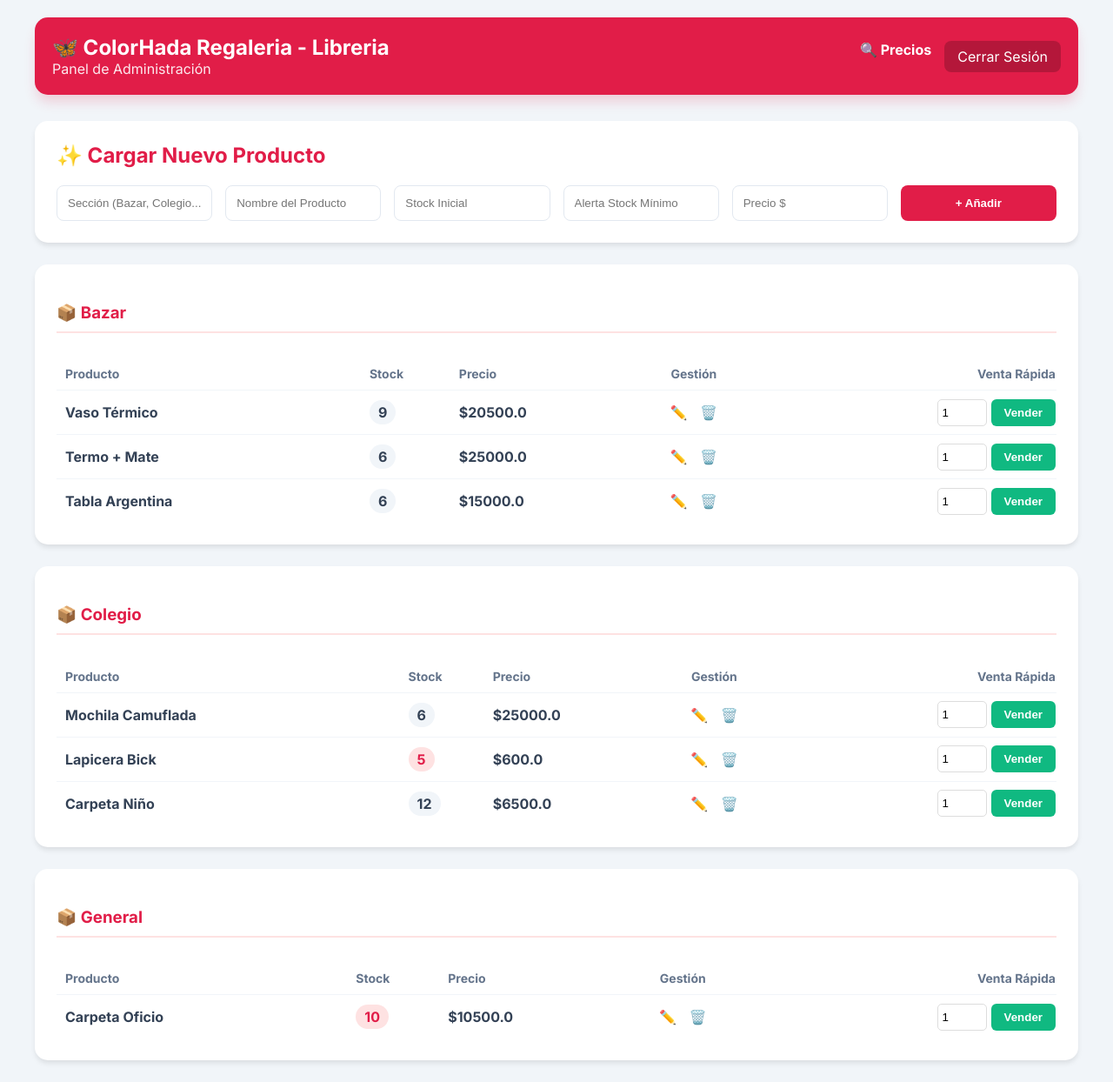
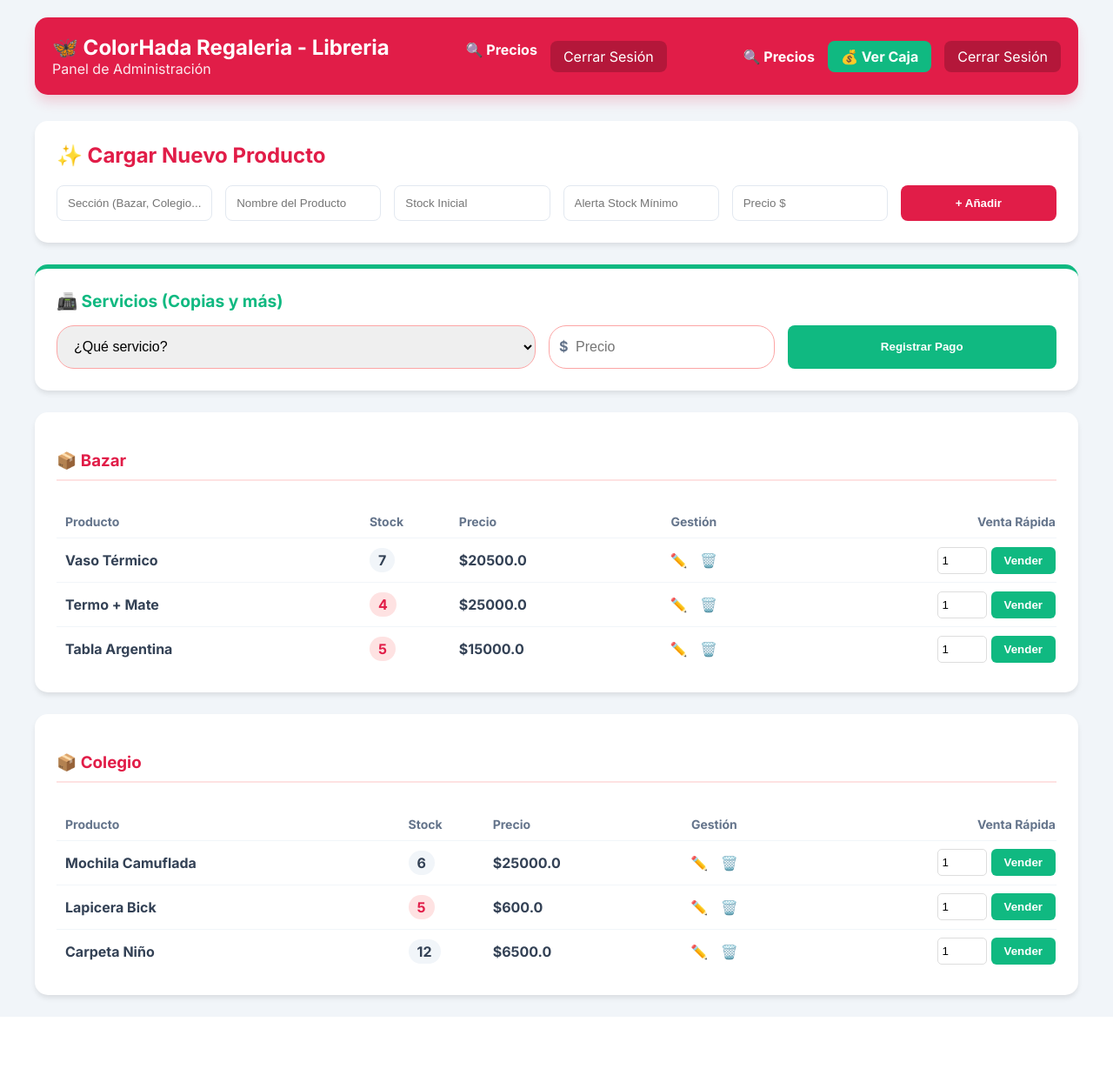
Before and after one commit to bianprincipidev-ops/Sistema_Libreria, a Flask app: page / in a window 1280 px wide. Shown: the whole page at 87% size. After the commit the page ends 1169 px from the top, so only its background shows below. Run offline with Flask 3, Linux system fonts and the light colour scheme; a user stored in the database is signed in; data comes from the database, SQL or seed files in the repository.

Commit message:
corregido historial de caja, subtotales y tabla de ventas

```diff
--- a/main.py
+++ b/main.py
@@ -23,6 +23,39 @@ def conectar():
     conn = sqlite3.connect('libreria.db')
     conn.row_factory = sqlite3.Row
     return conn
+
+# -- INICIALIZACION DE BASE DE DATOS --
+def inicializar_db():
+    conn = conectar()
+    # Tabla de servicios (Corregido TIMESTAMP)
+    conn.execute('''
+                 CREATE TABLE IF NOT EXISTS servicios (
+                    id INTEGER PRIMARY KEY AUTOINCREMENT,
+                    tipo TEXT NOT NULL,
+                    monto REAL NOT NULL,
+                    fecha TIMESTAMP DEFAULT CURRENT_TIMESTAMP
+                )
+            ''')
+
+    # Tabla de ventas (Aseguramos que se cree aquí también)
+    conn.execute('''
+                 CREATE TABLE IF NOT EXISTS ventas (
+                    id INTEGER PRIMARY KEY AUTOINCREMENT,
+                    producto_nombre TEXT NOT NULL,
+                    cantidad INTEGER NOT NULL,
+                    monto_total REAL NOT NULL,
+                    fecha TIMESTAMP DEFAULT CURRENT_TIMESTAMP
+                )
+            ''')
+
+    try:
+        conn.execute('ALTER TABLE productos ADD COLUMN stock_minimo INTEGER DEFAULT 5')
+    except:
+        pass  # La columna ya existe
+    conn.commit()
+    conn.close()
+
+inicializar_db()
 
 # --- RUTAS DE ACCESO ---
 
@@ -104,13 +137,34 @@ def vender():
 
     if p:
         if p['stock'] >= cant:
+            total_venta = p['precio'] * cant
+
             conn.execute('UPDATE productos SET stock = stock - ? WHERE id = ?', (cant, id_prod))
+            conn.execute('INSERT INTO ventas (producto_nombre, cantidad, monto_total) VALUES (?, ?, ?)',
+                         (p['nombre'], cant, total_venta))
+
             conn.commit()
             flash(f"✅ Venta exitosa: {p['nombre']} (x{cant})", "success")
         else:
-            flash(f"❌ Error: No hay stock suficiente de {p['nombre']}. Solo quedan {p['stock']}.", "danger")
+            flash(f"❌ Error: No hay stock suficiente de {p['nombre']}.", "danger")
 
     conn.close()
+    return redirect(url_for('index'))
+
+@app.route('/registrar_servicio', methods=['POST'])
+@login_required
+def registrar_servicio():
+    tipo = request.form.get('tipo_servicio')
+    try:
+        monto = float(request.form.get('monto'))
+        conn = conectar()
+        conn.execute('INSERT INTO servicios (tipo, monto) VALUES (?, ?)', (tipo, monto))
+        conn.commit()
+        conn.close()
+        flash(f"✅ Servicio '{tipo}' registrado por ${monto:.2f}", "success")
+    except:
+        flash("❌ Error al registrar el servicio. Verifique los datos ingresados.", "danger")
+
     return redirect(url_for('index'))
 
 @app.route('/editar/<int:id>', methods=['GET', 'POST'])
@@ -148,6 +202,22 @@ def buscar_precio():
 
     return render_template('buscar_precio.html', resultados=resultados, busqueda=busqueda)
 
+@app.route('/historial')
+@login_required
+def historial():
+    conn = conectar()
+    hoy = datetime.now().strftime('%Y-%m-%d')
+    # Buscamos ventas y servicios del día
+    ventas = conn.execute('SELECT * FROM ventas WHERE date(fecha) = ?', (hoy,)).fetchall()
+    servicios = conn.execute('SELECT * FROM servicios WHERE date(fecha) = ?', (hoy,)).fetchall()
+
+    total_v = sum(v['monto_total'] for v in ventas)
+    total_s = sum(s['monto'] for s in servicios)
+
+    conn.close()
+    return render_template('historial.html', ventas=ventas, servicios=servicios,
+                           total_v=total_v, total_s=total_s, total_dia=total_v+total_s, fecha=hoy)
+
 @app.route('/borrar/<int:id>')
 @login_required
 def borrar(id):
--- a/templates/index.html
+++ b/templates/index.html
@@ -91,6 +91,11 @@
             <a href="/buscar_precio" style="color:white; text-decoration:none; font-weight:bold;">🔍 Precios</a>
             <a href="/logout" style="background:rgba(0,0,0,0.2); padding:8px 15px; border-radius:8px; color:white; text-decoration:none;">Cerrar Sesión</a>
         </div>
+        <div style="display:flex; gap:15px; align-items: center;">
+            <a href="/buscar_precio" style="color:white; text-decoration:none; font-weight:bold;">🔍 Precios</a>
+            <a href="/historial" style="background:#10b981; padding:8px 15px; border-radius:8px; color:white; text-decoration:none; font-weight:bold;">💰 Ver Caja</a>
+            <a href="/logout" style="background:rgba(0,0,0,0.2); padding:8px 15px; border-radius:8px; color:white; text-decoration:none;">Cerrar Sesión</a>
+        </div>
     </header>
 
     <section class="card-hada">
@@ -102,6 +107,30 @@
             <input type="number" name="stock_minimo" placeholder="Alerta Stock Mínimo" required title="El sistema te avisará cuando el stock llegue a este número">
             <input type="number" step="0.01" name="precio" placeholder="Precio $" required>
             <button type="submit" style="background:var(--rojo-hada); color:white; border:none; border-radius:8px; font-weight:bold; cursor:pointer;">+ Añadir</button>
+        </form>
+    </section>
+
+    <section class="card-hada" style="border-top: 5px solid #10b981;">
+        <h2 style="margin-top:0; color: #10b981; font-size: 1.2rem;">📠 Servicios (Copias y más)</h2>
+        <form action="/registrar_servicio" method="POST" style="display: flex; flex-wrap: wrap; gap: 15px; align-items: stretch;">
+
+            <select name="tipo_servicio" class="auth-input" style="flex: 2; min-width: 200px; height: 50px; padding: 0 15px; margin: 0;" required>
+                <option value="" disabled selected>¿Qué servicio?</option>
+                <option value="Fotocopia B/N">Fotocopia B/N</option>
+                <option value="Anillado">Anillado</option>
+                <option value="Plastificado">Plastificado</option>
+                <option value="Impresión">Impresión</option>
+            </select>
+
+            <div style="flex: 1; min-width: 120px; position: relative;">
+                <span style="position: absolute; left: 12px; top: 14px; color: #64748b; font-weight: bold;">$</span>
+                <input type="number" step="0.01" name="monto" class="auth-input" placeholder="Precio"
+                    style="height: 50px; padding-left: 30px; margin: 0; width: 100%; box-sizing: border-box;" required>
+            </div>
+
+            <button type="submit" style="background:#10b981; color:white; border:none; border-radius:8px; padding: 0 25px; height: 50px; font-weight:bold; cursor:pointer; flex: 1; min-width: 150px;">
+                Registrar Pago
+            </button>
         </form>
     </section>
 
```
Also changed, not shown: templates/historial.html (added, +52 -0 lines), libreria.db.
